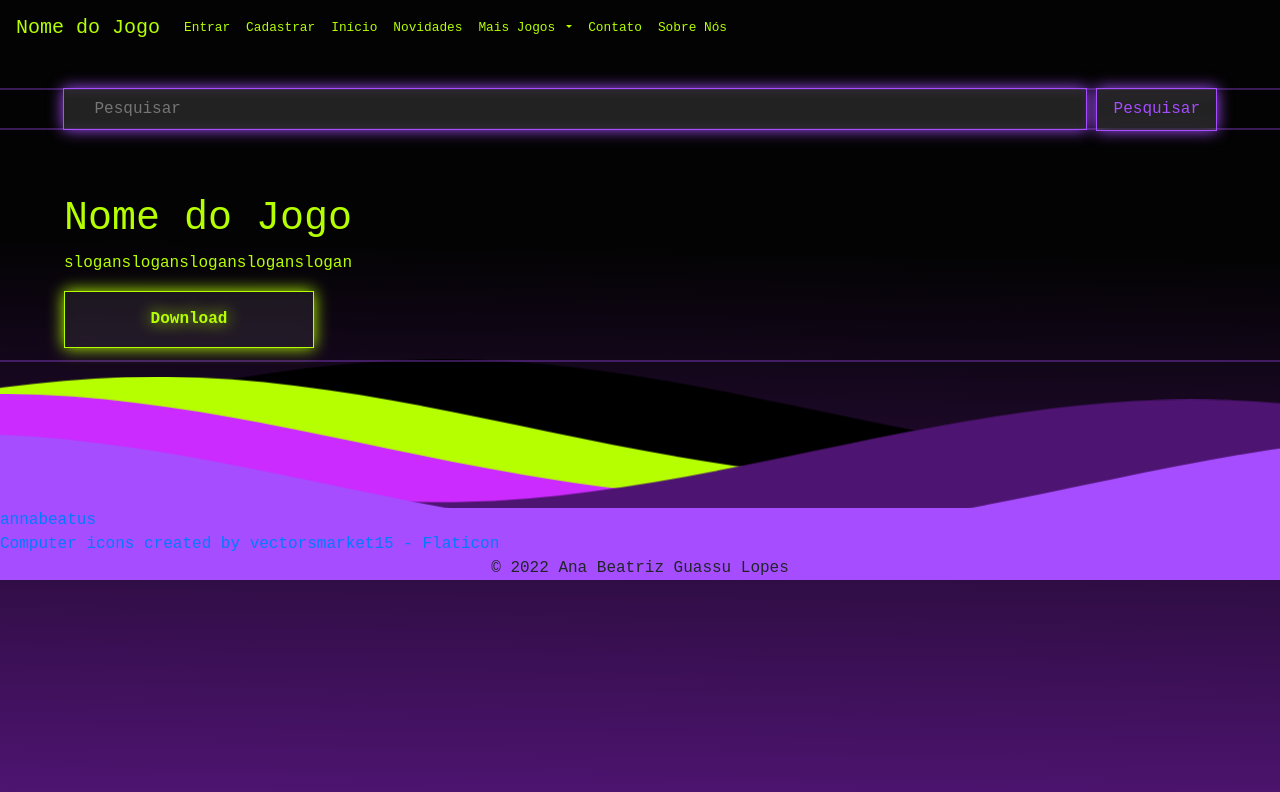
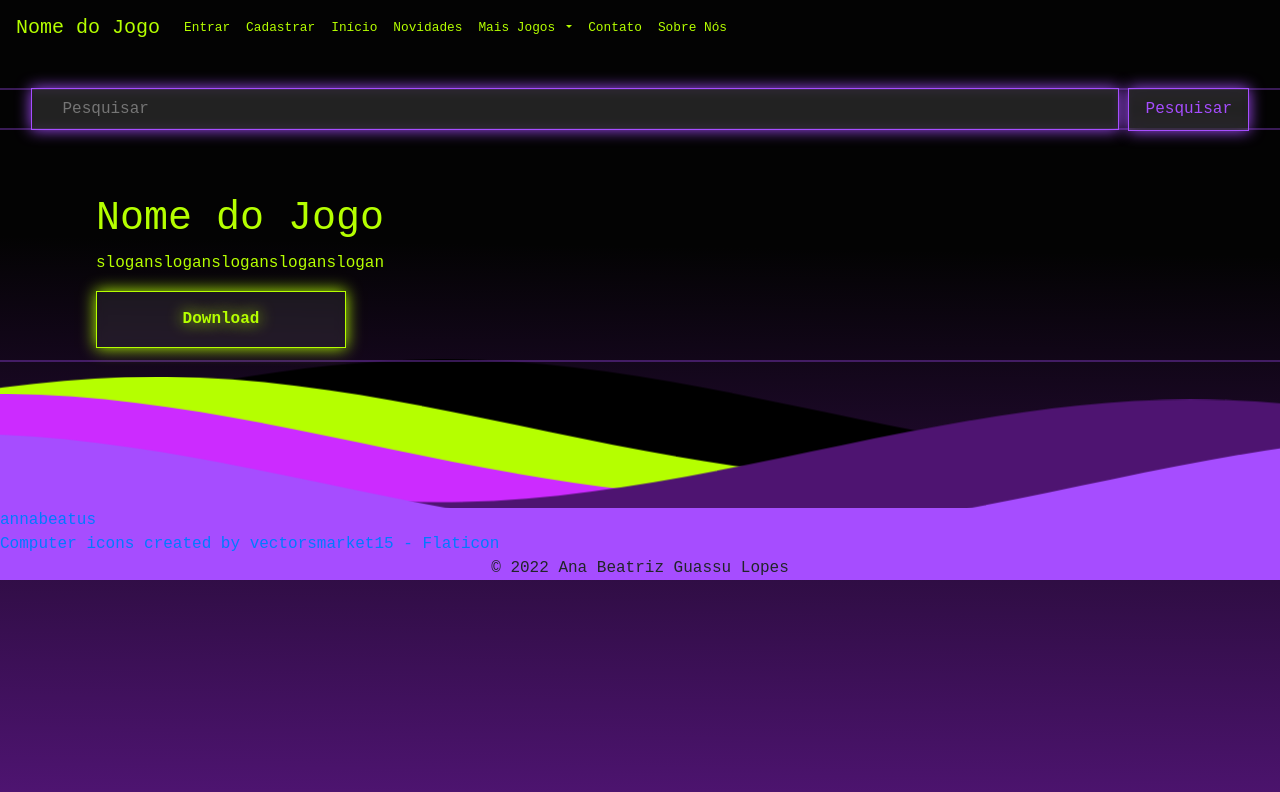
Before and after one commit to annaguassu/Projeto-Pr-tico-IHC, a plain HTML site: page index.html in a window 1280 px wide. Drawn offline with nearby package versions, Linux system fonts and the light colour scheme; a script that the page names is missing; a web font is replaced by a local one.

Commit message:
Update style.css

```diff
--- a/style.css
+++ b/style.css
@@ -311,6 +311,18 @@ nav{
     .search-bar{
         width: 80vw;
     }
+}
+
+
+@media (max-width : 1600px){
+    .search-bar{
+        width:85vw;
+    }
+
+    .home{
+        margin-left: 6rem;
+    }
+
 }
 
 @media (max-width : 400px){
```
